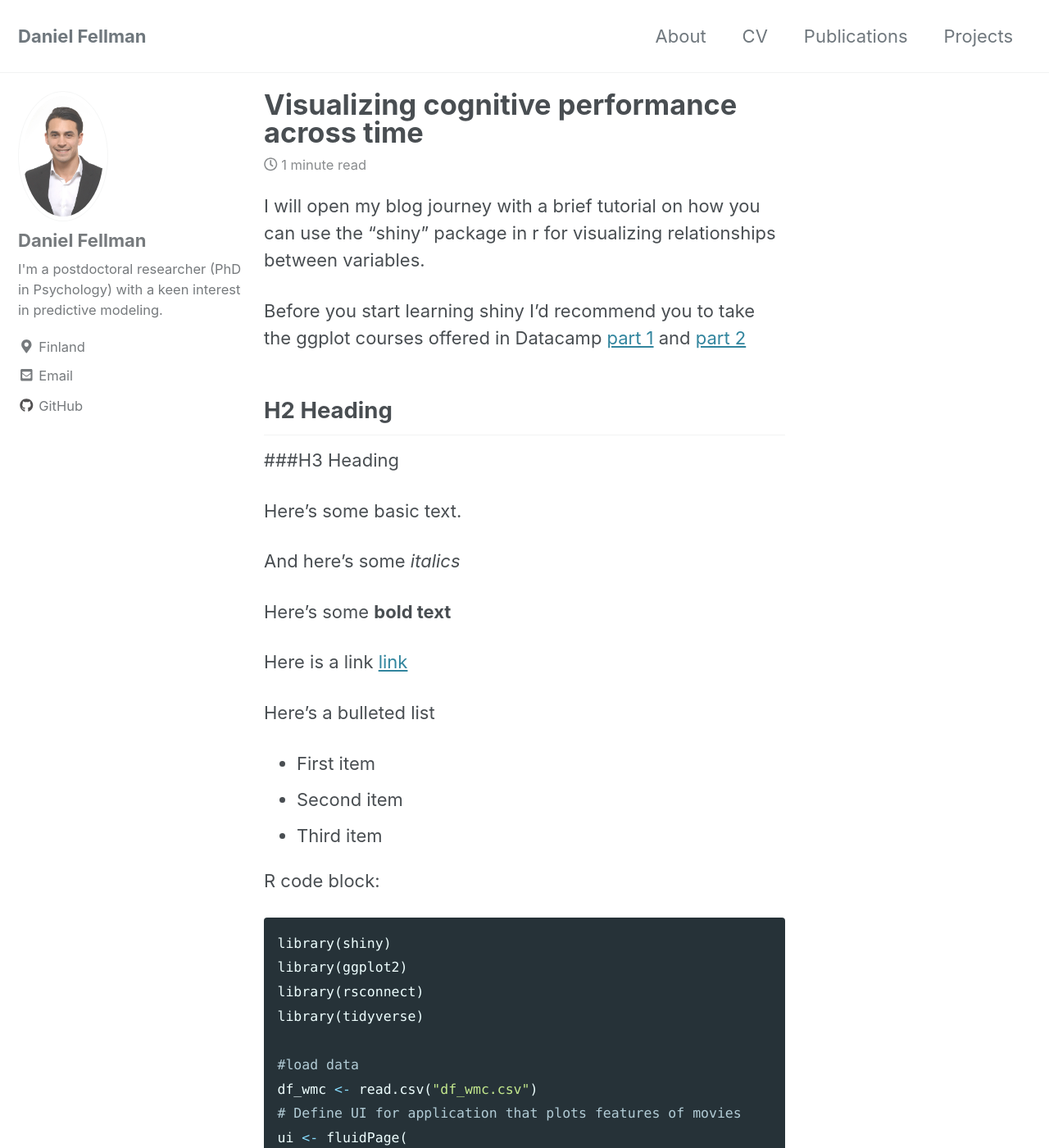
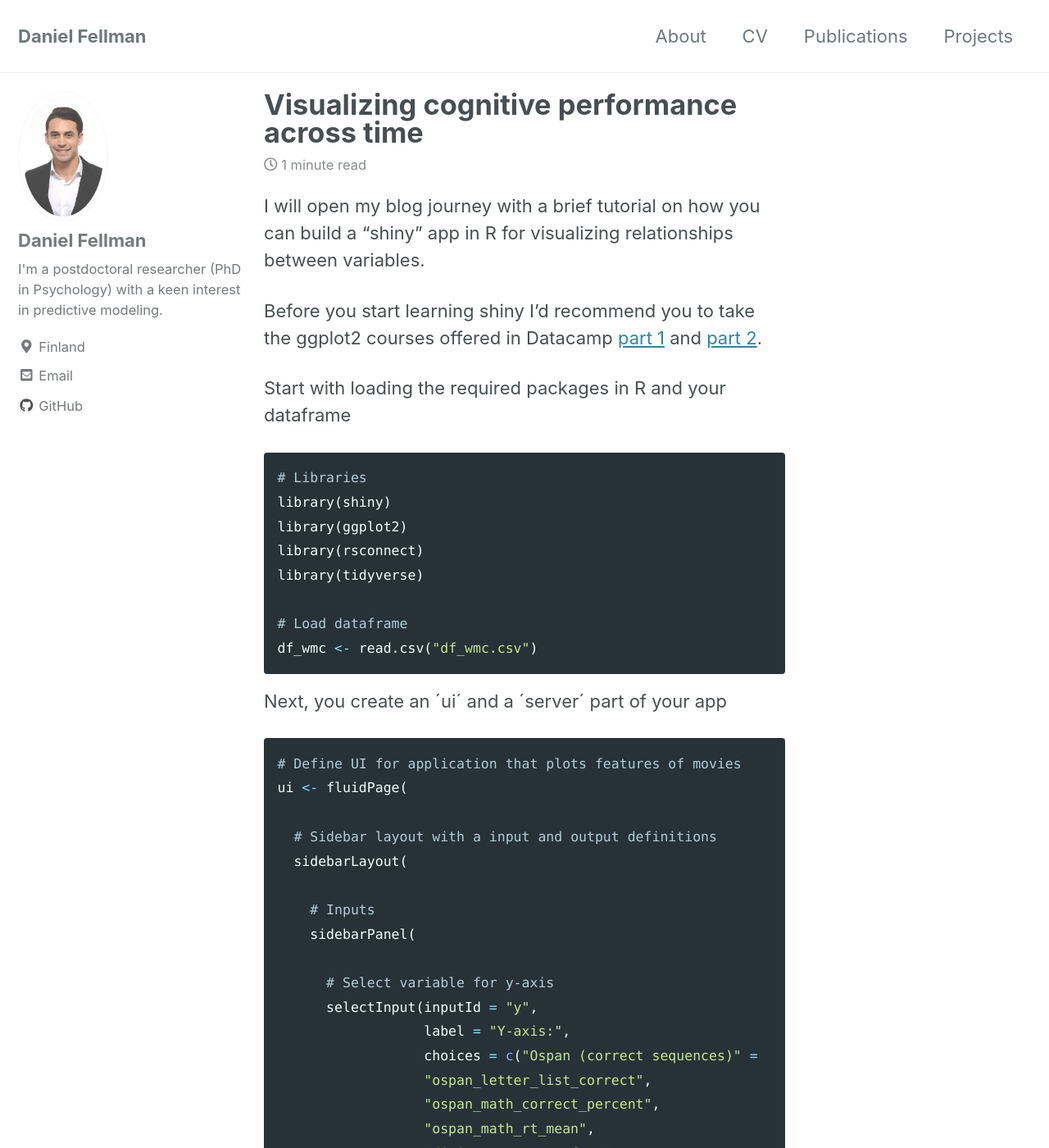
Before and after one commit to danielfellman/danielfellman.github.io, a Jekyll site: the page built from _posts/2019-01-08-visualization.md, in a window 1280 px wide and 1400 px high. Shown: the whole window at 82% size. Built offline with Jekyll 4.4.1, drawn with Linux system fonts in a browser that asks for light colours; cached includes are drawn as plain includes; nearby versions of some CDN libraries; some of the changed text lies outside the part shown.

Commit message:
Update 2019-01-08-visualization.md

````diff
--- a/_posts/2019-01-08-visualization.md
+++ b/_posts/2019-01-08-visualization.md
@@ -5,38 +5,28 @@ tags: [R, data science]
 excerpt: "Data visualizations"
 ---
 
-I will open my blog journey with a brief tutorial on how you can use the "shiny" package in r for visualizing relationships between variables.
+I will open my blog journey with a brief tutorial on how you can build a "shiny" app in R for visualizing relationships between variables.
 
-Before you start learning shiny I'd recommend you to take the ggplot courses offered in Datacamp [part 1](https://www.datacamp.com/courses/data-visualization-with-ggplot2-1) and [part 2](https://www.datacamp.com/courses/data-visualization-with-ggplot2-2)
-
-## H2 Heading
-
-###H3 Heading
-
-Here's some basic text.
-
-And here's some *italics*
-
-Here's some **bold text**
+Before you start learning shiny I'd recommend you to take the ggplot2 courses offered in Datacamp [part 1](https://www.datacamp.com/courses/data-visualization-with-ggplot2-1) and [part 2](https://www.datacamp.com/courses/data-visualization-with-ggplot2-2).
 
 
 
-Here is a link [link](braintrain.fi)
+Start with loading the required packages in R and your dataframe
 
-Here's a bulleted list
-* First item
-+ Second item
-- Third item
 
-R code block:
 ```r
+# Libraries
 library(shiny)
 library(ggplot2)
 library(rsconnect)
 library(tidyverse)
 
-#load data
+# Load dataframe
 df_wmc <- read.csv("df_wmc.csv")
+```
+
+Next, you create an ´ui´ and a ´server´ part of your app
+```r
 # Define UI for application that plots features of movies
 ui <- fluidPage(
 
@@ -49,17 +39,29 @@ ui <- fluidPage(
       # Select variable for y-axis
       selectInput(inputId = "y",
                   label = "Y-axis:",
-                  choices = c("Ospan (correct sequences)" = "ospan_letter_list_correct", "ospan_math_correct_percent", "ospan_math_rt_mean",
-                              "digitspan_num_perfect", "digitspan_level", "cj_correct_easy", "cj_correct_hard",
-                              "cj_correct_sum"),
+                  choices = c("Ospan (correct sequences)" =
+                  "ospan_letter_list_correct",
+                  "ospan_math_correct_percent",
+                  "ospan_math_rt_mean",
+                  "digitspan_num_perfect",
+                  "digitspan_level",
+                  "cj_correct_easy",
+                  "cj_correct_hard",
+                  "cj_correct_sum"),
                   selected = "ospan_letter_list_correct"),
       # Select variable for x-axis
       selectInput(inputId = "x",
                   label = "X-axis:",
-                  choices = c("proportion_repetitions", "total_repetitions", "secs_spent", "mins_spent",
-                              "hours_spent", "days_spent", "mc_answer_norep_correct_percentage",
-                              "mc_answer_norep_incorrect_percentage", "mc_answer_rep_correct_percentage",
-                              "mc_answer_rep_incorrect_percentage"),
+                  choices = c("proportion_repetitions",
+                  "total_repetitions",
+                  "secs_spent",
+                  "mins_spent",
+                  "hours_spent",
+                  "days_spent",
+                  "mc_answer_norep_correct_percentage",
+                  "mc_answer_norep_incorrect_percentage",
+                  "mc_answer_rep_correct_percentage",
+                  "mc_answer_rep_incorrect_percentage"),
                   selected = "total_repetitions")
     ),
 
@@ -120,5 +122,5 @@ shinyApp(ui = ui, server = server)
 head(df)
 ```
 
-Here is a link [link](www.braintrain.fi)
-<img src="{{ site.url }}{{ site.baseurl }}/images/plot.jpg" alt="Data visualizations">
+### The results
+Here is a link to the final [app](https://dfellman.shinyapps.io/df_test/)
````
